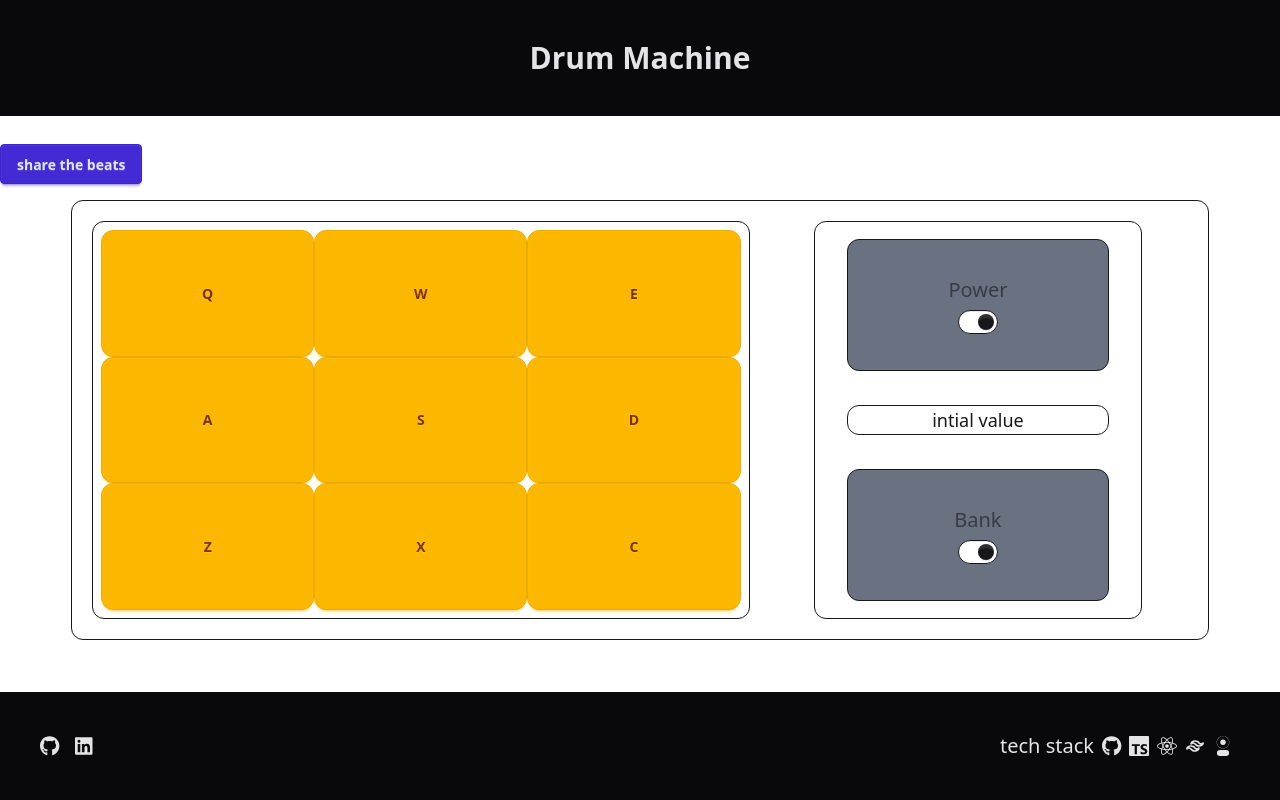
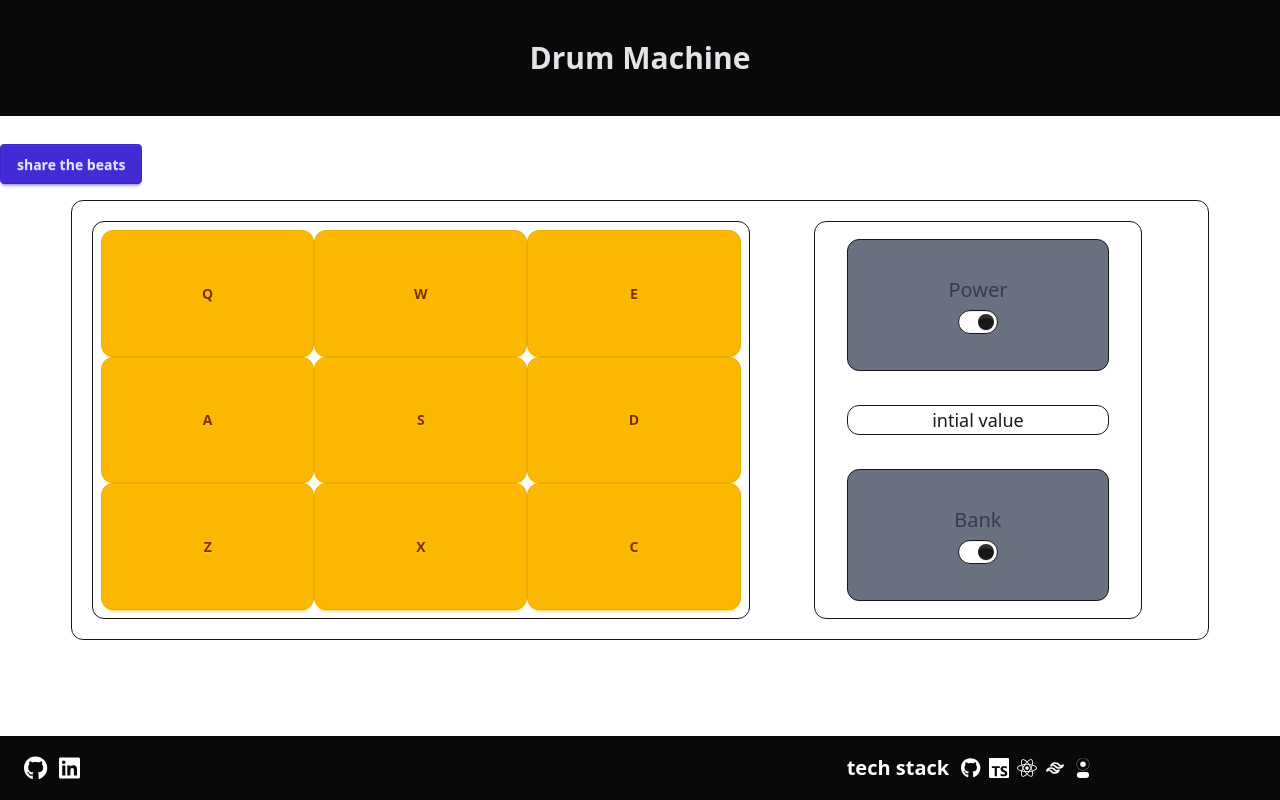
Before and after one commit to legriffalo/FCC-react-drum-machine, a React (Vite) app in the folder drums/: page / in a window 1280 px wide. Built offline with nearby package versions, Linux system fonts and the light colour scheme.

Commit message:
fixed footer

```diff
--- a/drums/src/assets/components/footer.tsx
+++ b/drums/src/assets/components/footer.tsx
@@ -8,28 +8,29 @@ import { FaReact } from 'react-icons/fa';
 import { SiDaisyui } from 'react-icons/si';
 
 const Footer: React.FC = () => {
-  return (
-    <div className = "fixed bottom-0 footer flex flex-row text-xl items-center sm:footer-horizontal bg-neutral text-neutral-content p-10">
-        <a href = 'https://github.com/legriffalo' target = "_blank">
+        return (
+          <div className="fixed left-0 bottom-0 h-[8vh] w-[100%] flex flex-row items-center text-white font-bold bg-neutral p-2 ">
+
+            <div className='text-2xl flex flex-row ml-[2vh] gap-3'>
+                <a href="https://github.com/legriffalo" target="_blank">
                 <FontAwesomeIcon icon={faGithub} />
-        </a>
-        <a href = 'https://www.linkedin.com/in/nick-griffiths-7b139198/' target = "_blank" >
+                </a>
+                <a href="https://www.linkedin.com/in/nick-griffiths-7b139198/" target="_blank">
                 <FontAwesomeIcon icon={faLinkedin} />
-        </a>
-
-        <div className= "ml-auto flex flex-row items-center w-1/5">
-                <p>tech stack</p>
-                <FontAwesomeIcon icon={faGithub} />
-                <SiTypescript/>
-                <FaReact />
-                <RiTailwindCssLine/>
-                <SiDaisyui/>
-
+                </a>
                 </div>
 
-</div>
+            <div className="ml-auto flex flex-row items-center text-lg md:text-xl xs:w-1/2 md:w-1/3  gap-2 mr-1">
+              <p className="mr-1">tech stack</p>
+              <FontAwesomeIcon icon={faGithub} />
+              <SiTypescript />
+              <FaReact />
+              <RiTailwindCssLine />
+              <SiDaisyui />
+            </div>
+          </div>
+        );
+      };
 
-  );
-};
 
 export default Footer;
```
